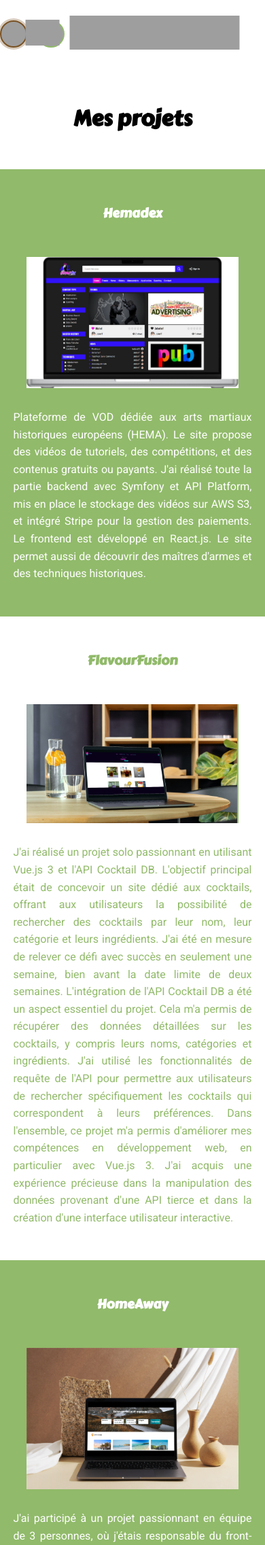
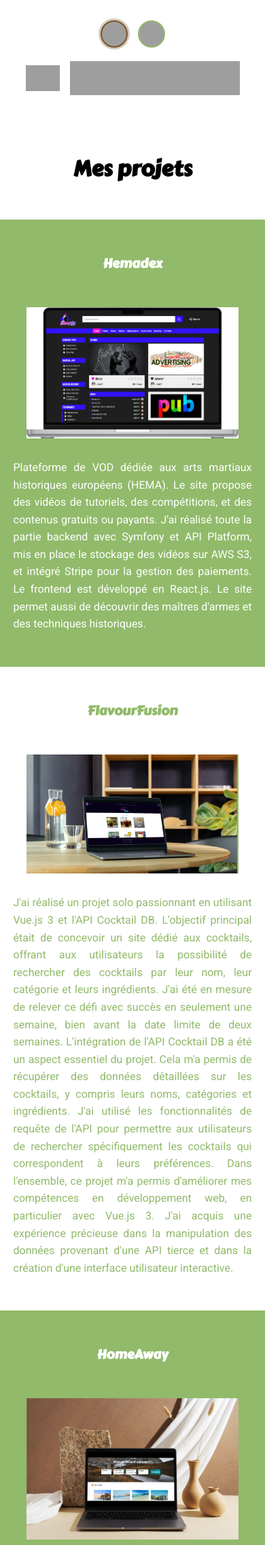
Before and after one commit to bobas01/portfolio, a PHP site: page /projet.php in a window 390 px wide. Shown: the top 2273 px of the page at 68% size. Run offline with PHP 8.4, Linux system fonts and the light colour scheme; some libraries are stand-ins or nearby versions; grey boxes are pictures that could not be loaded.

Commit message:
change flag css

```diff
--- a/asset/style.css
+++ b/asset/style.css
@@ -294,6 +294,20 @@ header .row-limit-size .header-container .language-flags .flag-link.en-flag {
   header .row-limit-size .header-container .language-flags .flag-link {
     width: 50px;
     height: 50px;
+  }
+}
+/*header mobile - drapeaux en dessous du logo et titre*/
+@media screen and (max-width: 1049px) {
+  header .row-limit-size .header-container {
+    flex-direction: column;
+    gap: 20px;
+  }
+  header .row-limit-size .header-container .logo-title-container {
+    position: static;
+    transform: none;
+  }
+  header .row-limit-size .header-container .language-flags {
+    justify-content: center;
   }
 }
 /*section présentation*/
--- a/asset/style.scss
+++ b/asset/style.scss
@@ -361,6 +361,25 @@ header {
                     width: 50px;
                     height: 50px;
                 }
+            }
+        }
+    }
+}
+
+/*header mobile - drapeaux en dessous du logo et titre*/
+@media screen and (max-width:1049px) {
+    header {
+        .row-limit-size .header-container {
+            flex-direction: column;
+            gap: 20px;
+
+            .logo-title-container {
+                position: static;
+                transform: none;
+            }
+
+            .language-flags {
+                justify-content: center;
             }
         }
     }
```
Also changed, not shown: 1 other file.
